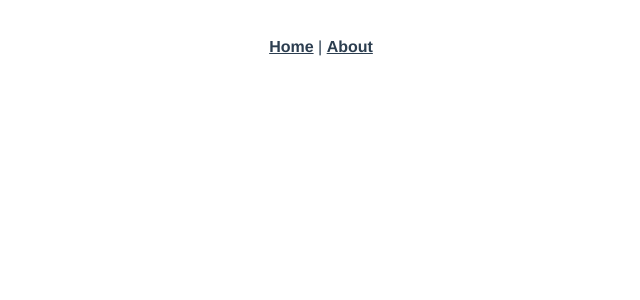
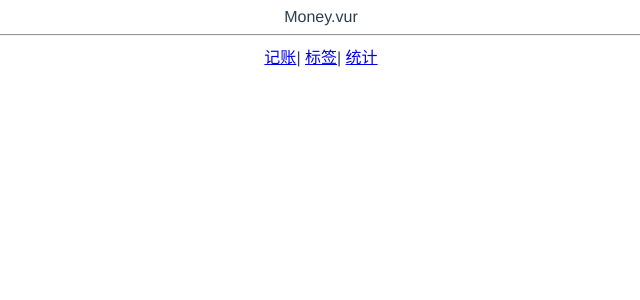
Before and after one commit to lanycsq/morney, a Vue app: page /#/money in a window 1280 px wide. Shown: the top 300 px of the page, without its empty margins (319-959 px from the left). Built offline with nearby package versions, Linux system fonts and the light colour scheme.

Commit message:
创建了三个页面

```diff
--- a/src/App.vue
+++ b/src/App.vue
@@ -1,10 +1,12 @@
 <template>
   <div id="app">
-    <div id="nav">
-      <router-link to="/">Home</router-link> |
-      <router-link to="/about">About</router-link>
+    <router-view></router-view>
+    <hr />
+    <div>
+      <router-link to="/money">记账</router-link>|
+      <router-link to="/labels">标签</router-link>|
+      <router-link to="/statistics">统计</router-link>
     </div>
-    <router-view/>
   </div>
 </template>
 
--- a/src/router/index.ts
+++ b/src/router/index.ts
@@ -1,23 +1,31 @@
 import Vue from 'vue'
 import VueRouter, { RouteConfig } from 'vue-router'
-import Home from '../views/Home.vue'
+
+import Money from '@/views/Money.vue'
+
+import Labels from '@/views/Labels.vue'
+
+import Statistics from '@/views/Money.vue'
 
 Vue.use(VueRouter)
 
 const routes: Array<RouteConfig> = [
   {
     path: '/',
-    name: 'Home',
-    component: Home
+    redirect: '/money'
   },
   {
-    path: '/about',
-    name: 'About',
-    // route level code-splitting
-    // this generates a separate chunk (about.[hash].js) for this route
-    // which is lazy-loaded when the route is visited.
-    component: () => import(/* webpackChunkName: "about" */ '../views/About.vue')
-  }
+    path: '/money',
+    component: Money
+  },
+  {
+    path: '/labels',
+    component: Labels
+  }, {
+    path: '/statistics',
+    component: Statistics
+
+  },
 ]
 
 const router = new VueRouter({
--- a/src/views/About.vue
+++ /dev/null
@@ -1,5 +0,0 @@
-<template>
-  <div class="about">
-    <h1>This is an about page</h1>
-  </div>
-</template>
--- a/src/views/Home.vue
+++ /dev/null
@@ -1,18 +0,0 @@
-<template>
-  <div class="home">
-    <img alt="Vue logo" src="../assets/logo.png">
-    <HelloWorld msg="Welcome to Your Vue.js + TypeScript App"/>
-  </div>
-</template>
-
-<script lang="ts">
-import { Component, Vue } from 'vue-property-decorator';
-import HelloWorld from '@/components/HelloWorld.vue'; // @ is an alias to /src
-
-@Component({
-  components: {
-    HelloWorld,
-  },
-})
-export default class Home extends Vue {}
-</script>
--- /dev/null
+++ b/src/views/Labels.vue
@@ -0,0 +1,15 @@
+<template>
+  <div class="container">Labels</div>
+</template>
+
+<script>
+export default {
+  components: {},
+  data() {
+    return {};
+  },
+};
+</script>
+
+<style scoped lang="scss">
+</style>
--- /dev/null
+++ b/src/views/Money.vue
@@ -0,0 +1,15 @@
+<template>
+  <div class="container">Money.vur</div>
+</template>
+
+<script>
+export default {
+  components: {},
+  data() {
+    return {};
+  },
+};
+</script>
+
+<style scoped lang="scss">
+</style>
```
Also changed, not shown: src/views/Statistics.vue (added, +15 -0 lines).
